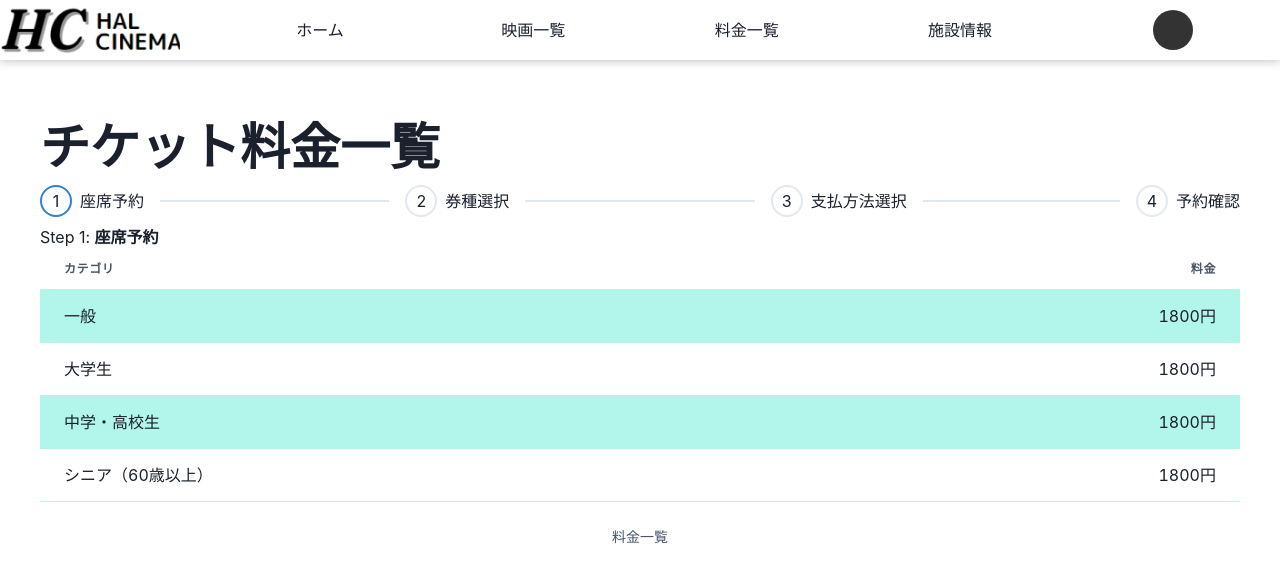
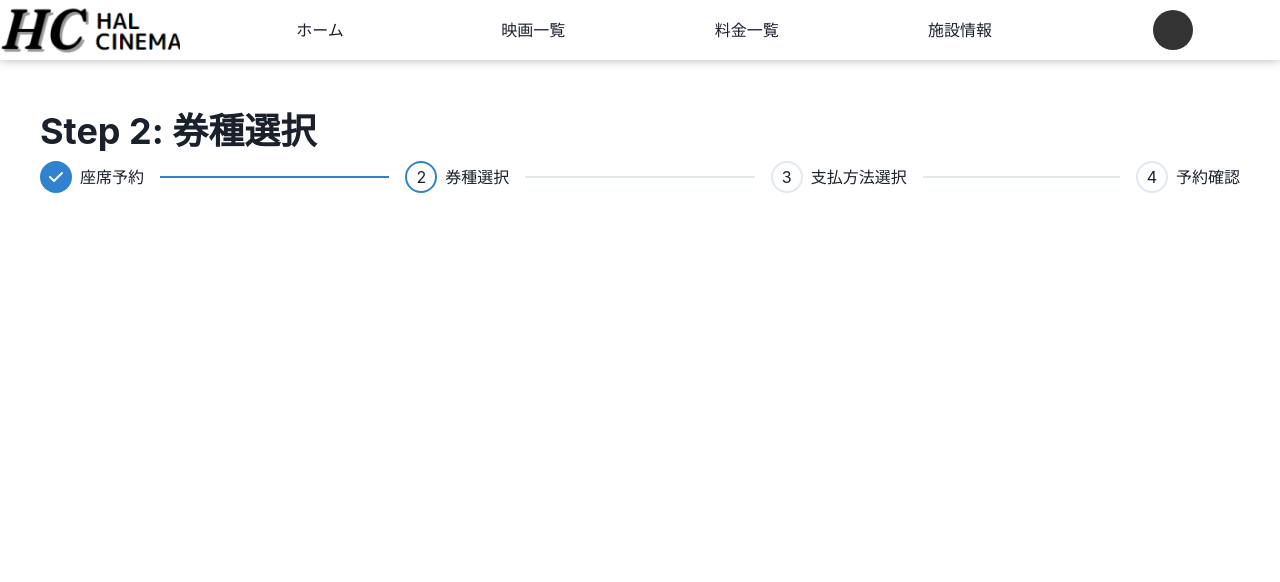
Before and after one commit to HALCinema1234/HALcinema_front, a Next.js app: page /reserve/reserve1 in a window 1280 px wide. Shown: the top 582 px of the page. Built offline with nearby package versions, Linux system fonts and the light colour scheme.

Commit message:
👌 IMPROVE: Headingの場所

```diff
--- a/src/components/ornagisms/reserve/ReserveStepper.tsx
+++ b/src/components/ornagisms/reserve/ReserveStepper.tsx
@@ -1,5 +1,6 @@
 import {
     Box,
+    Heading,
     Stack,
     Step,
     StepDescription,
@@ -21,15 +22,18 @@ const steps = [
     { title: 'Third', description: '支払方法選択' },
     { title: 'Fourth', description: '予約確認' },
 ];
+type Props = {
+    index: number;
+};
 
-export const ReserveStepper = () => {
-    const { activeStep } = useSteps({
-        index: 0,
-        count: steps.length,
-    });
+export const ReserveStepper = ({ index }: Props) => {
+    const activeStep = index;
 
     return (
         <Stack>
+            <Heading>
+                Step {activeStep + 1}: <b>{steps[activeStep].description}</b>
+            </Heading>
             <Stepper index={activeStep}>
                 {steps.map((step, index) => (
                     <Step key={index}>
@@ -43,9 +47,6 @@ export const ReserveStepper = () => {
                     </Step>
                 ))}
             </Stepper>
-            <Text>
-                Step {activeStep + 1}: <b>{steps[activeStep].description}</b>
-            </Text>
         </Stack>
     );
 };
--- a/src/pages/reserve/reserve1.tsx
+++ b/src/pages/reserve/reserve1.tsx
@@ -3,6 +3,7 @@ import { Header } from '@/components/ornagisms/Header';
 import { SHead } from '@/components/ornagisms/SHead';
 import { Paymenttable } from '@/components/ornagisms/payment/Paymenttable';
 import { ReserveStepper } from '@/components/ornagisms/reserve/ReserveStepper';
+import { Heading } from '@chakra-ui/react';
 import React from 'react';
 
 export default function reserve1() {
@@ -10,19 +11,8 @@ export default function reserve1() {
         <>
             <SHead title='映画一覧' />
             <Header />
-
             <MainContainer>
-                <h1
-                    style={{
-                        fontSize: '50px',
-                        fontWeight: 'bold',
-                    }}
-                >
-                    チケット料金一覧
-                </h1>
-                <ReserveStepper />
-
-                <Paymenttable />
+                <ReserveStepper index={1} />
             </MainContainer>
         </>
     );
```
